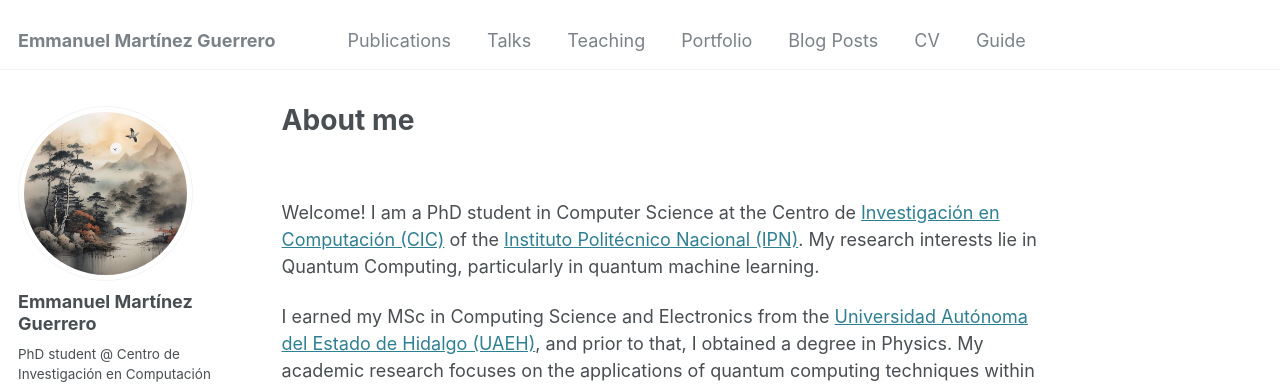
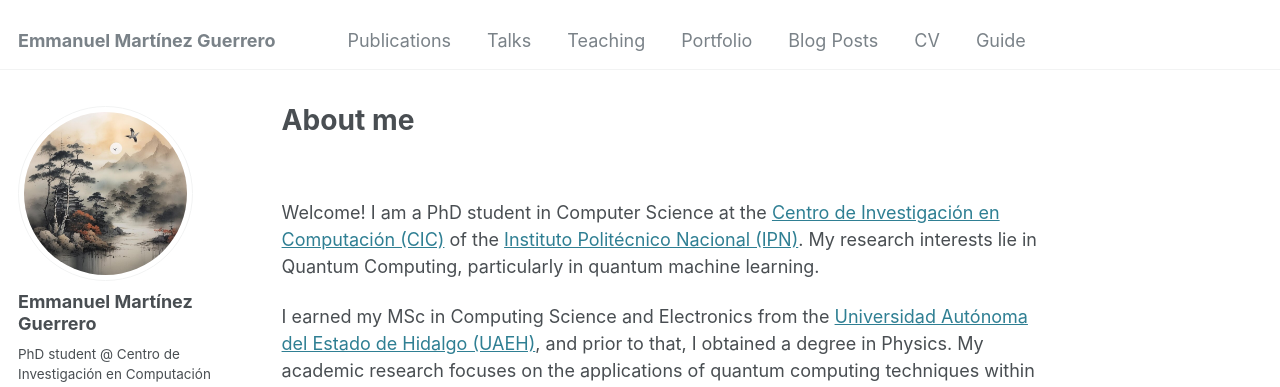
Before and after one commit to EmX-Mtz/EmX-Mtz.github.io, a Jekyll site: the page built from _pages/about.md, in a window 1280 px wide and 958 px high. Shown: the top 387 px of the window. Built offline with Jekyll 4.4.1, drawn with Linux system fonts in a browser that asks for light colours; some web fonts are replaced.

```diff
--- a/_pages/about.md
+++ b/_pages/about.md
@@ -9,7 +9,7 @@ redirect_from:
 
 <br>
 
-Welcome! I am a PhD student in Computer Science at the Centro de [Investigación en Computación (CIC)](https://www.cic.ipn.mx/) of the [Instituto Politécnico Nacional (IPN)](https://www.ipn.mx/). My research interests lie in Quantum Computing, particularly in quantum machine learning.
+Welcome! I am a PhD student in Computer Science at the [Centro de Investigación en Computación (CIC)](https://www.cic.ipn.mx/) of the [Instituto Politécnico Nacional (IPN)](https://www.ipn.mx/). My research interests lie in Quantum Computing, particularly in quantum machine learning.
 
 I earned my MSc in Computing Science and Electronics from the [Universidad Autónoma del Estado de Hidalgo (UAEH)](https://www.uaeh.edu.mx/), and prior to that, I obtained a degree in Physics.
 My academic research focuses on the applications of quantum computing techniques within unsupervised machine learning.
```
